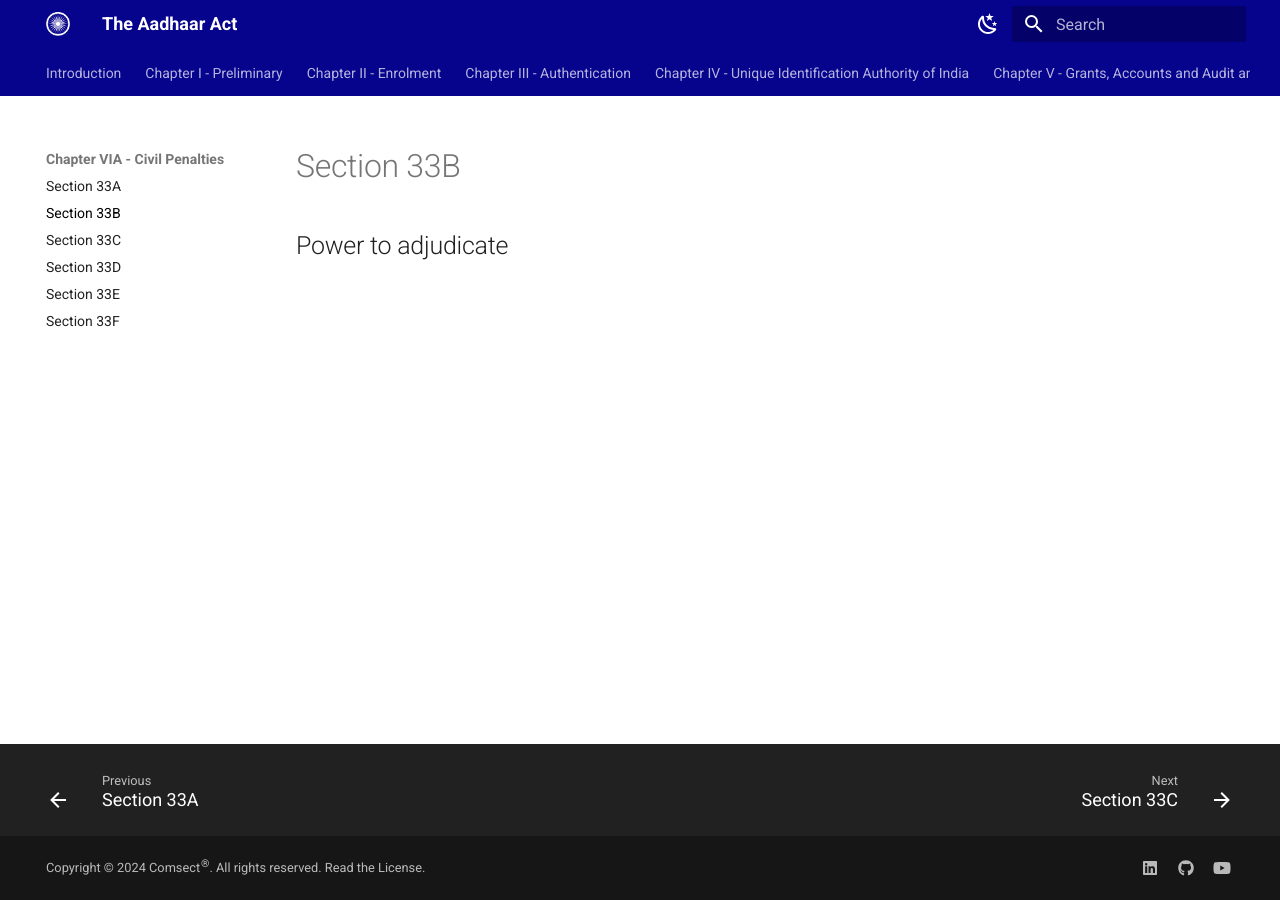
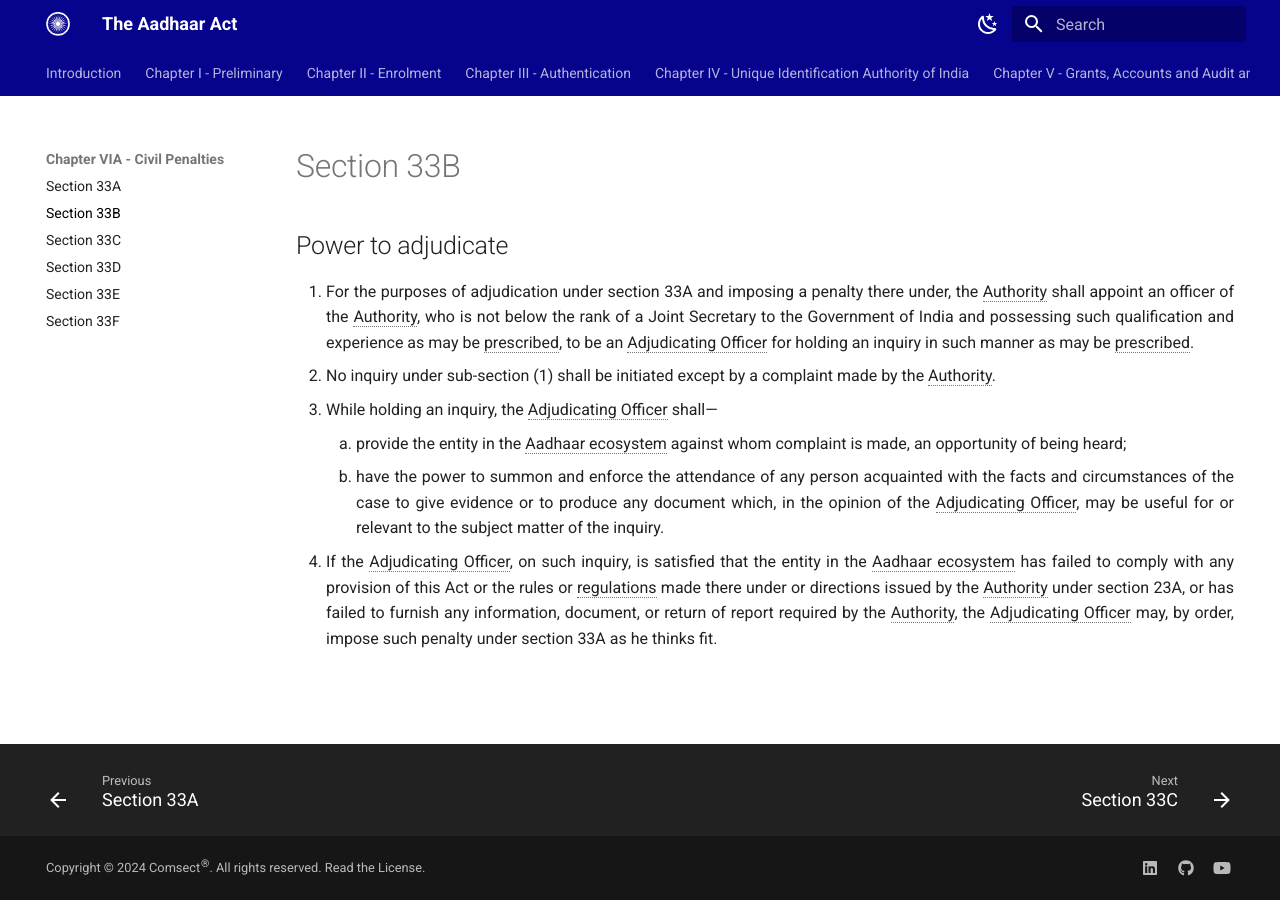
Before and after one commit to comsect/aadhaar-act, an MkDocs documentation site: the page built from docs/en/33B.md, in a window 1280 px wide. Built offline with MkDocs 1.6.1 and Material for MkDocs 9.7.7, drawn with Linux system fonts in a browser that asks for light colours.

Commit message:
add section-thirty-three-b

```diff
--- a/docs/en/33B.md
+++ b/docs/en/33B.md
@@ -5,3 +5,10 @@
 ---
 
 ## Power to adjudicate
+
+1. For the purposes of adjudication under section 33A and imposing a penalty there under, the Authority shall appoint an officer of the Authority, who is not below the rank of a Joint Secretary to the Government of India and possessing such qualification and experience as may be prescribed, to be an Adjudicating Officer for holding an inquiry in such manner as may be prescribed.
+2. No inquiry under sub-section (1) shall be initiated except by a complaint made by the Authority.
+3. While holding an inquiry, the Adjudicating Officer shall—
+    1. provide the entity in the Aadhaar ecosystem against whom complaint is made, an opportunity of being heard;
+    2. have the power to summon and enforce the attendance of any person acquainted with the facts and circumstances of the case to give evidence or to produce any document which, in the opinion of the Adjudicating Officer, may be useful for or relevant to the subject matter of the inquiry.
+4. If the Adjudicating Officer, on such inquiry, is satisfied that the entity in the Aadhaar ecosystem has failed to comply with any provision of this Act or the rules or regulations made there under or directions issued by the Authority under section 23A, or has failed to furnish any information, document, or return of report required by the Authority, the Adjudicating Officer may, by order, impose such penalty under section 33A as he thinks fit.
```
